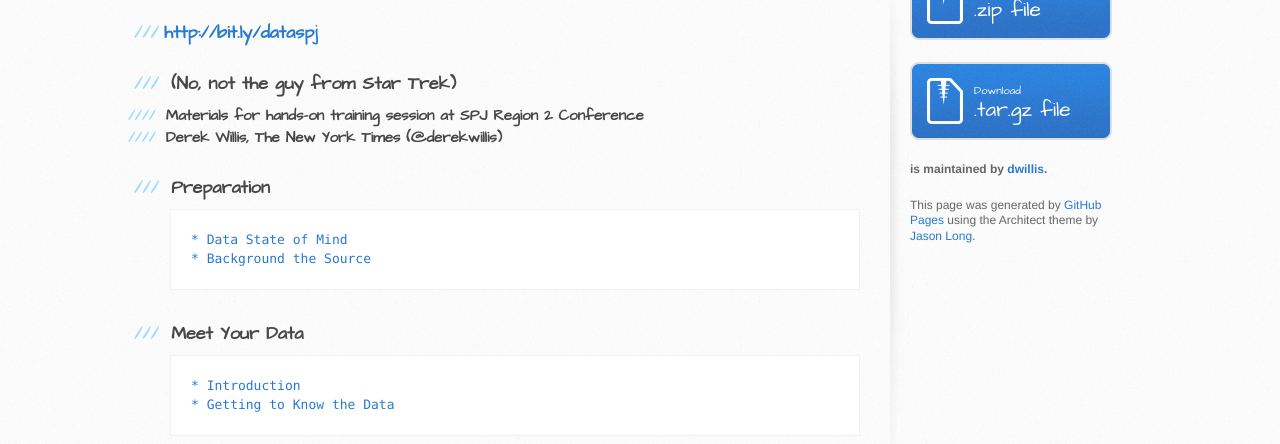
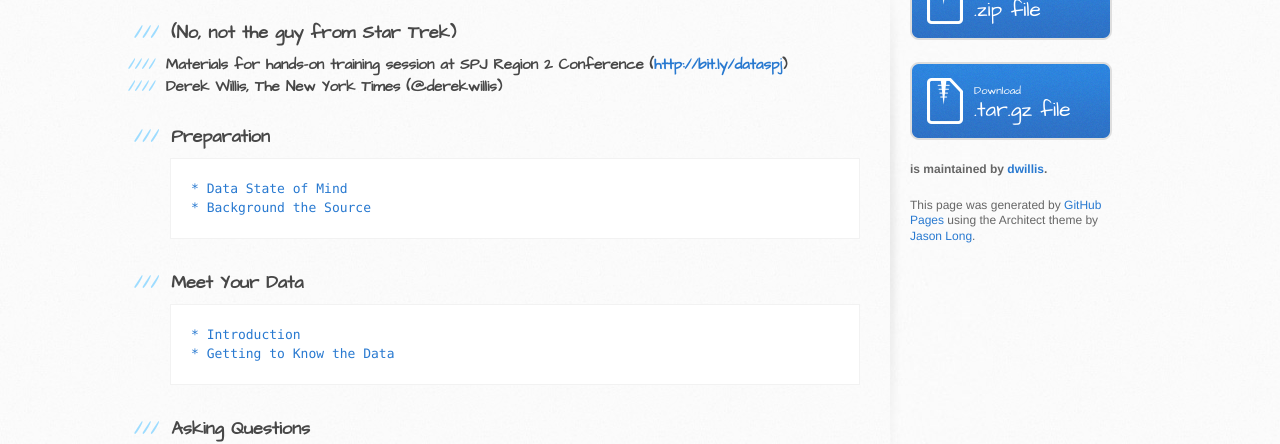
Before and after one commit to dwillis/interviewing-data, a plain HTML site: page index.html in a window 1280 px wide. Shown: the part 376-820 px from the top of the page. Drawn offline with Linux system fonts and the light colour scheme.

Commit message:
added link

```diff
--- a/index.html
+++ b/index.html
@@ -30,13 +30,12 @@
         <section id="main-content">
           <h2>
 <a name="a-date-with-data" class="anchor" href="#a-date-with-data"><span class="octicon octicon-link"></span></a>A Date with Data</h2>
-<h3><a href="http://bit.ly/dataspj">http://bit.ly/dataspj</a></h3>
 
 <h3>
 <a name="no-not-the-guy-from-star-trek" class="anchor" href="#no-not-the-guy-from-star-trek"><span class="octicon octicon-link"></span></a>(No, not the guy from Star Trek)</h3>
 
 <h4>
-<a name="materials-for-hands-on-training-session-at-spj-region-2-conference" class="anchor" href="#materials-for-hands-on-training-session-at-spj-region-2-conference"><span class="octicon octicon-link"></span></a>Materials for hands-on training session at SPJ Region 2 Conference</h4>
+<a name="materials-for-hands-on-training-session-at-spj-region-2-conference" class="anchor" href="#materials-for-hands-on-training-session-at-spj-region-2-conference"><span class="octicon octicon-link"></span></a>Materials for hands-on training session at SPJ Region 2 Conference (<a href="http://bit.ly/dataspj">http://bit.ly/dataspj</a>)</h4>
 
 <h4>
 <a name="derek-willis-the-new-york-times" class="anchor" href="#derek-willis-the-new-york-times"><span class="octicon octicon-link"></span></a>Derek Willis, The New York Times (@derekwillis)</h4>
```
